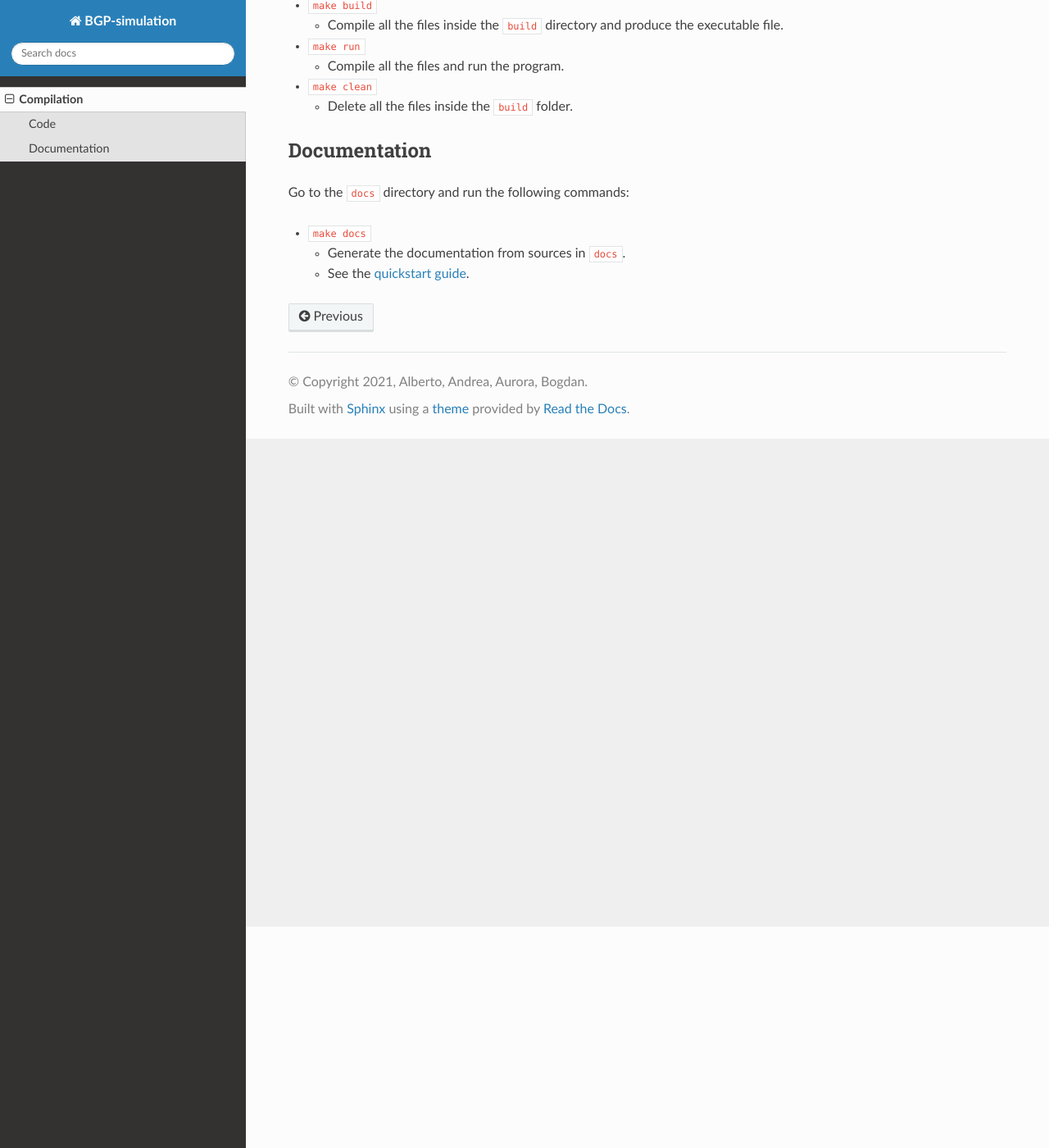
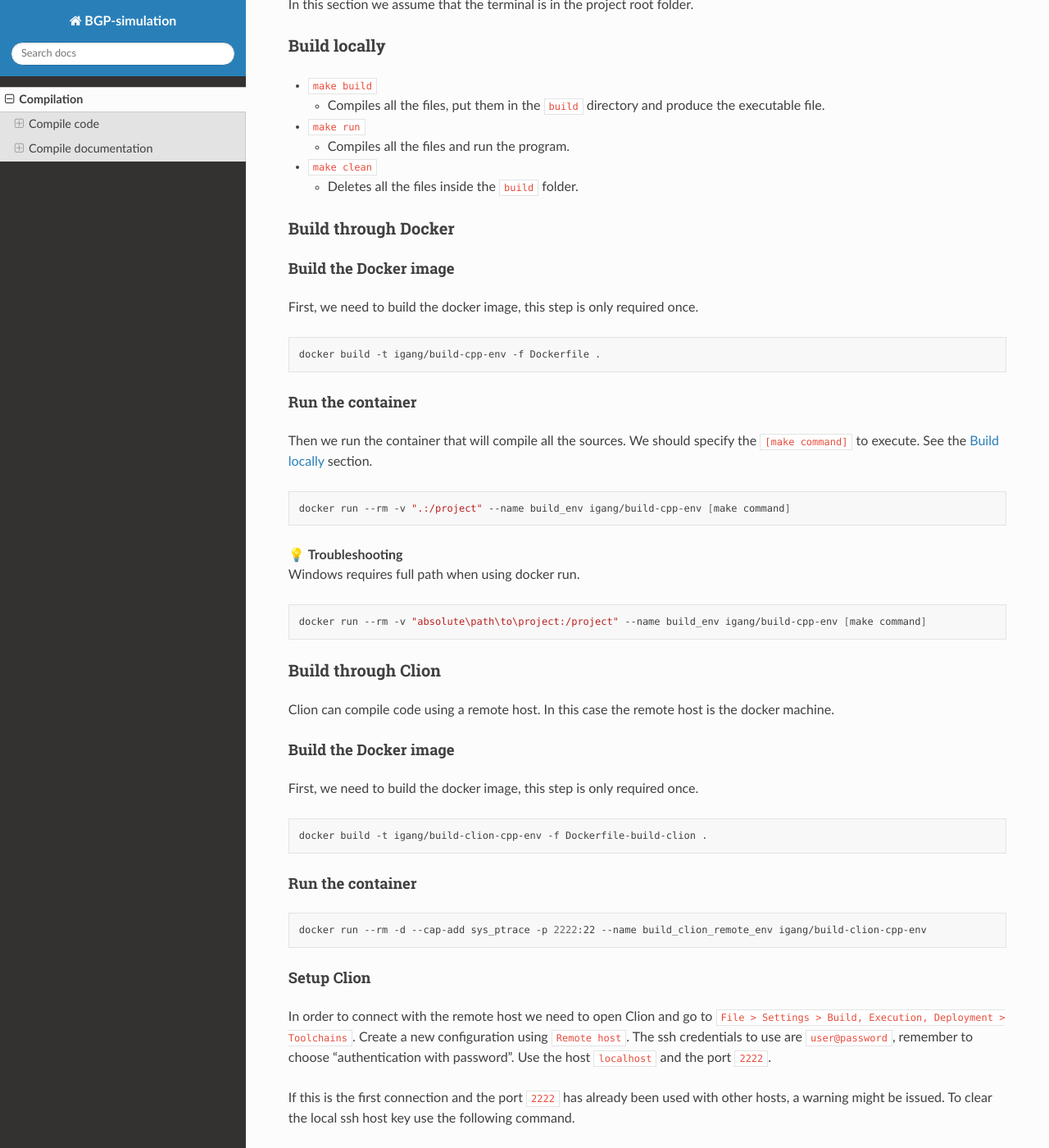
Before and after one commit to zanna-37/BGP-simulation, a Sphinx documentation site: the page built from docs/compilation.md, in a window 1280 px wide and 1400 px high, scrolled down 270 px. Shown: the whole window at 82% size. Built offline with Sphinx 7.4.7 and the Read the Docs theme 2.0.0, drawn with Linux system fonts in a browser that asks for light colours; some of the changed text lies outside the part shown.

Commit message:
docs(compilation): add documentation for the compilation with docker

````diff
--- a/docs/compilation.md
+++ b/docs/compilation.md
@@ -1,20 +1,103 @@
 # Compilation
+There are multiple possible ways to compile the code and the documentation.
 
-## Code
+## Compile code
+In this section we assume that the terminal is in the project root folder.
 
-Run in the main directory the following commands:
+### Build locally
+- `make build`
+    - Compiles all the files, put them in the `build` directory and produce the executable file.
+- `make run`
+    - Compiles all the files and run the program.
+- `make clean`
+    - Deletes all the files inside the `build` folder.
 
-- `make build`
-    - Compile all the files inside the `build` directory and produce the executable file.
-- `make run`
-    - Compile all the files and run the program.
+### Build through Docker
+#### Build the Docker image
+First, we need to build the docker image, this step is only required once.
+
+```bash
+docker build -t igang/build-cpp-env -f Dockerfile .
+```
+
+#### Run the container
+Then we run the container that will compile all the sources.
+We should specify the `[make command]` to execute. See the [Build locally](#build-locally) section.
+
+```bash
+docker run --rm -v ".:/project" --name build_env igang/build-cpp-env [make command]
+```
+
+💡 **Troubleshooting**
+Windows requires full path when using docker run.
+
+```bash
+docker run --rm -v "absolute\path\to\project:/project" --name build_env igang/build-cpp-env [make command]
+```
+
+### Build through Clion
+Clion can compile code using a remote host. In this case the remote host is the docker machine.
+
+#### Build the Docker image
+First, we need to build the docker image, this step is only required once.
+
+```bash
+docker build -t igang/build-clion-cpp-env -f Dockerfile-build-clion .
+```
+
+#### Run the container
+```bash
+docker run --rm -d --cap-add sys_ptrace -p 2222:22 --name build_clion_remote_env igang/build-clion-cpp-env
+```
+
+#### Setup Clion
+In order to connect with the remote host we need to open Clion and go to `File > Settings > Build, Execution, Deployment > Toolchains`. Create a new configuration using `Remote host`. The ssh credentials to use are `user@password`, remember to choose "authentication with password". Use the host `localhost` and the port `2222`.
+
+If this is the first connection and the port `2222` has already been used with other hosts, a warning might be issued. To clear the local ssh host key use the following command.
+
+```bash
+ssh-keygen -f "$HOME/.ssh/known_hosts" -R "[localhost]:2222"
+```
+
+🔗 See also the [official documentation](https://www.jetbrains.com/help/clion/clion-toolchains-in-docker.html).
+
+#### Stop the container
+When finiseh remember to stop the cointainer.
+
+```bash
+docker stop build_clion_remote_env
+```
+
+## Compile documentation
+In this section we assume that the terminal is in the `docs` directory which can be found in the project root folder.
+
+### Build docs locally
+- `make docs`
+    - Generate the documentation and put it in the `_build` folder.
+    - See the [quickstart guide](https://docs.readthedocs.io/en/stable/intro/getting-started-with-sphinx.html).
+
 - `make clean`
-    - Delete all the files inside the `build` folder.
+    - Deletes all the files inside the `_build` folder.
 
-## Documentation
+### Build through Docker
+#### Build the Docker image
+First, we need to build the docker image, this step is only required once.
 
-Go to the `docs` directory and run the following commands:
+```bash
+docker build -t igang/docs-builder -f Dockerfile-docs .
+```
 
-- `make docs`
-    - Generate the documentation from sources in `docs`.
-    - See the [quickstart guide](https://docs.readthedocs.io/en/stable/intro/getting-started-with-sphinx.html).
+#### Run the container
+Then we run the container that will compile all the sources.
+We should specify the `[make command]` to execute. See the [Build docs locally](#build-docs-locally) section.
+
+```bash
+docker run --rm -v ./docs:/docs igang/docs-builder [make command]
+```
+
+💡 **Troubleshooting**
+Windows requires full path when using docker run.
+
+```bash
+docker run --rm -v "absolute\path\to\project\docs:/docs" igang/docs-builder [make command]
+```
--- a/docs/index.rst
+++ b/docs/index.rst
@@ -3,14 +3,10 @@
    You can adapt this file completely to your liking, but it should at least
    contain the root `toctree` directive.
 
-BGP-simulation's documentation!
+BGP-simulation's documentation
 ==========================================
 
 .. toctree::
    :maxdepth: 2
 
    compilation.md
-
------
-
-* :ref:`search`
````
